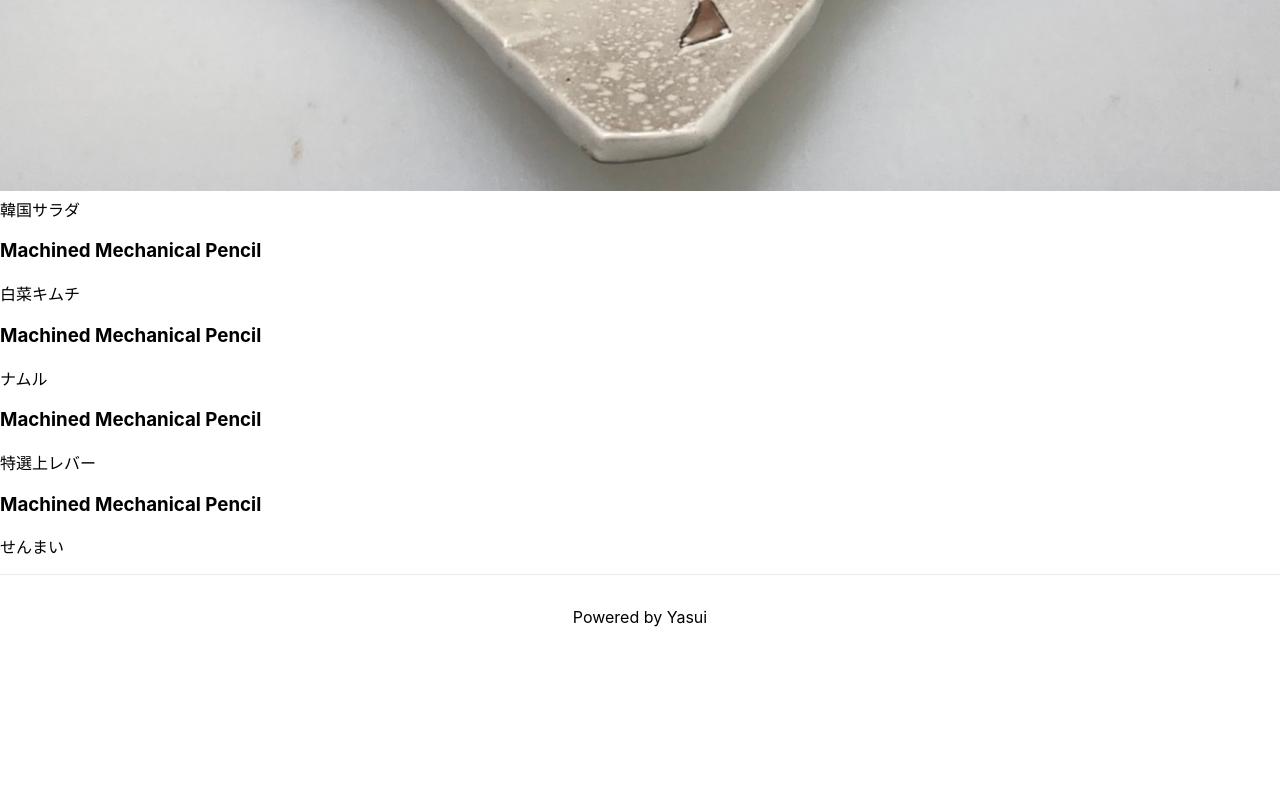
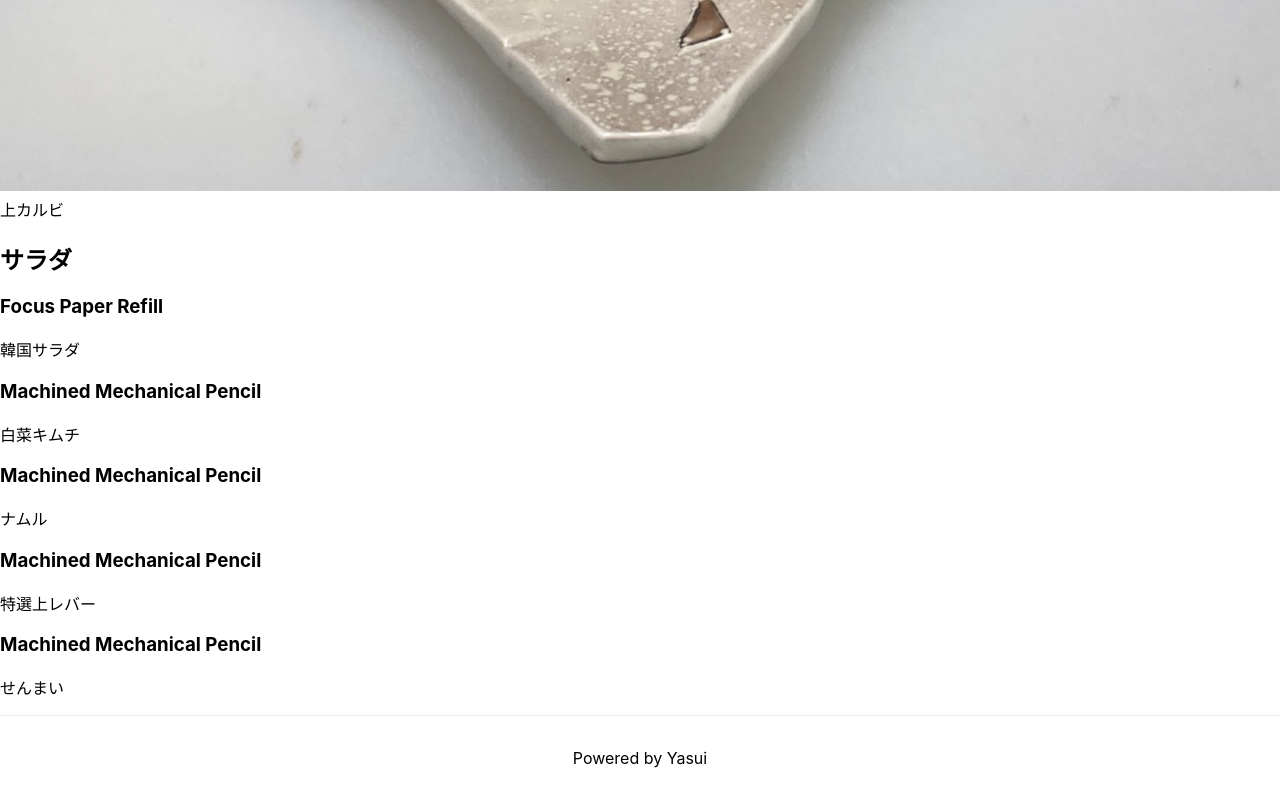
Before and after one commit to hello-ty/senrima-website, a Next.js app: page /products in a window 1280 px wide. Shown: the part 609-1409 px from the top of the page. Before the commit the page ends 1268 px from the top, so only its background shows below. Built offline with nearby package versions, Linux system fonts and the light colour scheme; a web font is replaced by a local one.

Commit message:
⚡️ 分類分け

```diff
--- a/src/components/ProductLists/index.jsx
+++ b/src/components/ProductLists/index.jsx
@@ -2,81 +2,81 @@ import Image from "next/image";
 
 const products = [
   {
-    id: 1,
-    name: "",
-    price: "厚切りタン",
+    description: "",
+    name: "厚切りタン",
     imageSrc: "/Product/hire.jpg",
     imageAlt:
       "Tall slender porcelain bottle with natural clay textured body and cork stopper.",
   },
   {
-    id: 2,
-    name: "Machined Mechanical Pencil",
-    price: "塩ミノ",
+    description: "Machined Mechanical Pencil",
+    name: "塩ミノ",
     imageSrc: "/Product/nankotu.jpg",
     imageAlt:
       "Hand holding black machined steel mechanical pencil with brass tip and top.",
   },
   {
-    id: 3,
-    name: "Machined Mechanical Pencil",
-    price: "特選ハラミ",
+    description: "Machined Mechanical Pencil",
+    name: "特選ハラミ",
     imageSrc: "/Product/tettyan.jpg",
     imageAlt:
       "Hand holding black machined steel mechanical pencil with brass tip and top.",
   },
   {
-    id: 4,
-    name: "Machined Mechanical Pencil",
-    price: "上カルビ",
+    description: "Machined Mechanical Pencil",
+    name: "上カルビ",
     imageSrc: "/Product/yakisyabu.jpg",
     imageAlt:
       "Hand holding black machined steel mechanical pencil with brass tip and top.",
   },
   {
-    id: 5,
-    name: "Nomad Tumbler",
-    price: "イチボ",
-    imageSrc: "/Product/kakuteki.jpg",
+    description: "Nomad Tumbler",
+    name: "ロース",
+    imageSrc: "/NewMenu/ro-su.jpeg",
     imageAlt:
       "Olive drab green insulated bottle with flared screw lid and flat top.",
   },
   {
-    id: 6,
-    name: "Focus Paper Refill",
-    price: "韓国サラダ",
+    description: "Nomad Tumbler",
+    name: "上カルビ",
+    imageSrc: "/NewMenu/zyoukarubi.jpeg",
+    imageAlt:
+      "Olive drab green insulated bottle with flared screw lid and flat top.",
+  },
+];
+
+const productsSalad = [
+  {
+    description: "Focus Paper Refill",
+    name: "韓国サラダ",
     imageSrc: "/Product/kannkoku.jpg",
     imageAlt:
       "Person using a pen to cross a task off a productivity paper card.",
   },
   {
-    id: 7,
-    name: "Machined Mechanical Pencil",
-    price: "白菜キムチ",
+    description: "Machined Mechanical Pencil",
+    name: "白菜キムチ",
     imageSrc: "/Product/kimuti.jpg",
     imageAlt:
       "Hand holding black machined steel mechanical pencil with brass tip and top.",
   },
   {
-    id: 8,
-    name: "Machined Mechanical Pencil",
-    price: "ナムル",
+    description: "Machined Mechanical Pencil",
+    name: "ナムル",
     imageSrc: "/Product/namuru.jpg",
     imageAlt:
       "Hand holding black machined steel mechanical pencil with brass tip and top.",
   },
   {
-    id: 9,
-    name: "Machined Mechanical Pencil",
-    price: "特選上レバー",
+    description: "Machined Mechanical Pencil",
+    name: "特選上レバー",
     imageSrc: "/Product/reba.jpg",
     imageAlt:
       "Hand holding black machined steel mechanical pencil with brass tip and top.",
   },
   {
-    id: 10,
-    name: "Machined Mechanical Pencil",
-    price: "せんまい",
+    description: "Machined Mechanical Pencil",
+    name: "せんまい",
     imageSrc: "/Product/senmai.jpg",
     imageAlt:
       "Hand holding black machined steel mechanical pencil with brass tip and top.",
@@ -87,11 +87,11 @@ export const ProductLists = () => {
   return (
     <div className="bg-white font-fancy lg:px-24 md:px-10 sm:px-1">
       <div className="max-w-2xl mx-auto py-16 px-4 sm:py-24 sm:px-6 lg:max-w-7xl lg:px-8">
-        <h2 className="text-center text-3xl mb-10">肉一覧</h2>
+        <h2 className="text-center text-3xl mb-10">肉（塩・タレ）</h2>
 
         <div className="grid grid-cols-1 gap-y-10 sm:grid-cols-2 gap-x-6 lg:grid-cols-3 xl:grid-cols-4 xl:gap-x-8">
           {products.map((product) => (
-            <p key={product.id} className="group">
+            <p key={product.name} className="group">
               <div className="w-full aspect-w-1 aspect-h-1 bg-gray-200 rounded-lg overflow-hidden xl:aspect-w-7 xl:aspect-h-8">
                 <figure className="relative w-full h-52 object-center object-cover group-hover:opacity-75">
                   <Image
@@ -102,9 +102,37 @@ export const ProductLists = () => {
                   />
                 </figure>
               </div>
-              <h3 className="mt-4 text-sm text-gray-700">{product.name}</h3>
+              <h3 className="mt-4 text-sm text-gray-700">
+                {product.description}
+              </h3>
               <p className="mt-1 text-lg font-medium text-gray-900">
-                {product.price}
+                {product.name}
+              </p>
+            </p>
+          ))}
+        </div>
+      </div>
+      <div className="max-w-2xl mx-auto py-16 px-4 sm:py-24 sm:px-6 lg:max-w-7xl lg:px-8">
+        <h2 className="text-center text-3xl mb-10">サラダ</h2>
+
+        <div className="grid grid-cols-1 gap-y-10 sm:grid-cols-2 gap-x-6 lg:grid-cols-3 xl:grid-cols-4 xl:gap-x-8">
+          {productsSalad.map((product) => (
+            <p key={product.name} className="group">
+              <div className="w-full aspect-w-1 aspect-h-1 bg-gray-200 rounded-lg overflow-hidden xl:aspect-w-7 xl:aspect-h-8">
+                <figure className="relative w-full h-52 object-center object-cover group-hover:opacity-75">
+                  <Image
+                    src={product.imageSrc}
+                    alt={product.imageAlt}
+                    layout="fill"
+                    objectFit="cover"
+                  />
+                </figure>
+              </div>
+              <h3 className="mt-4 text-sm text-gray-700">
+                {product.description}
+              </h3>
+              <p className="mt-1 text-lg font-medium text-gray-900">
+                {product.name}
               </p>
             </p>
           ))}
```
